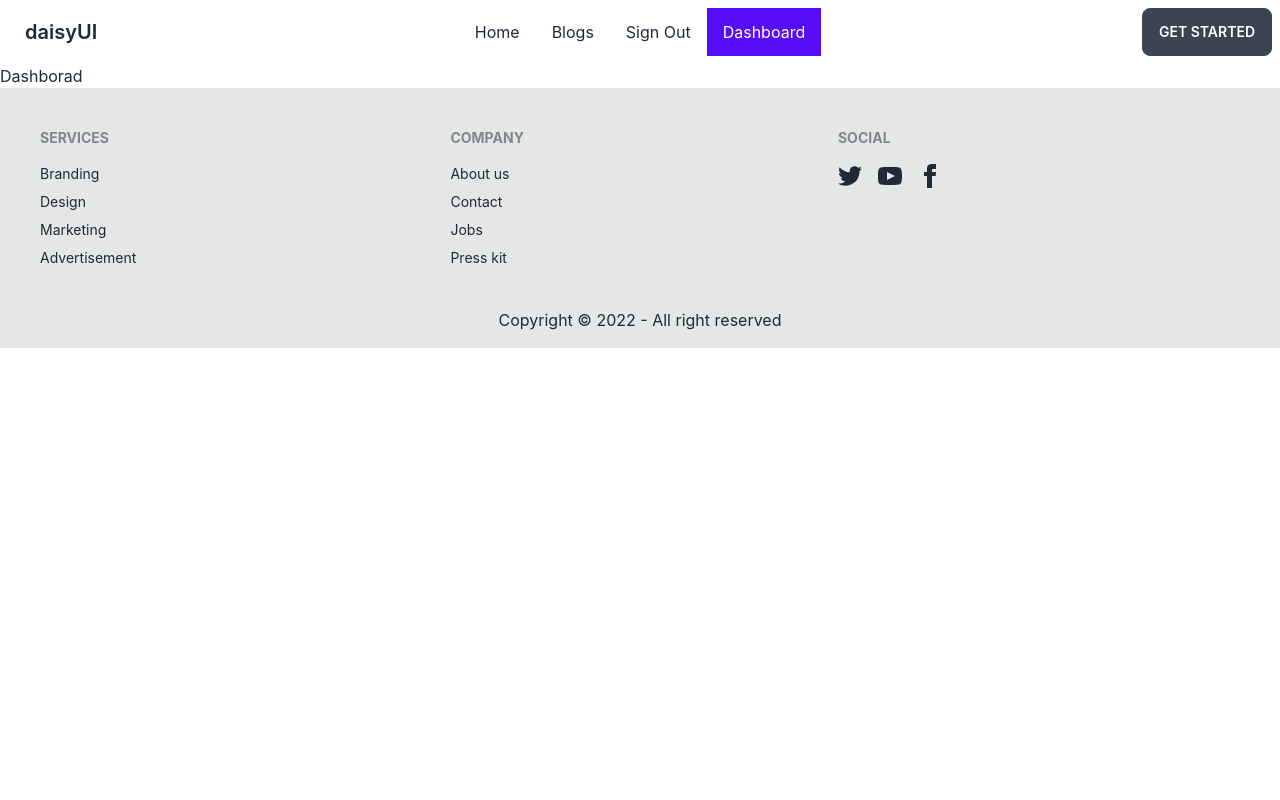
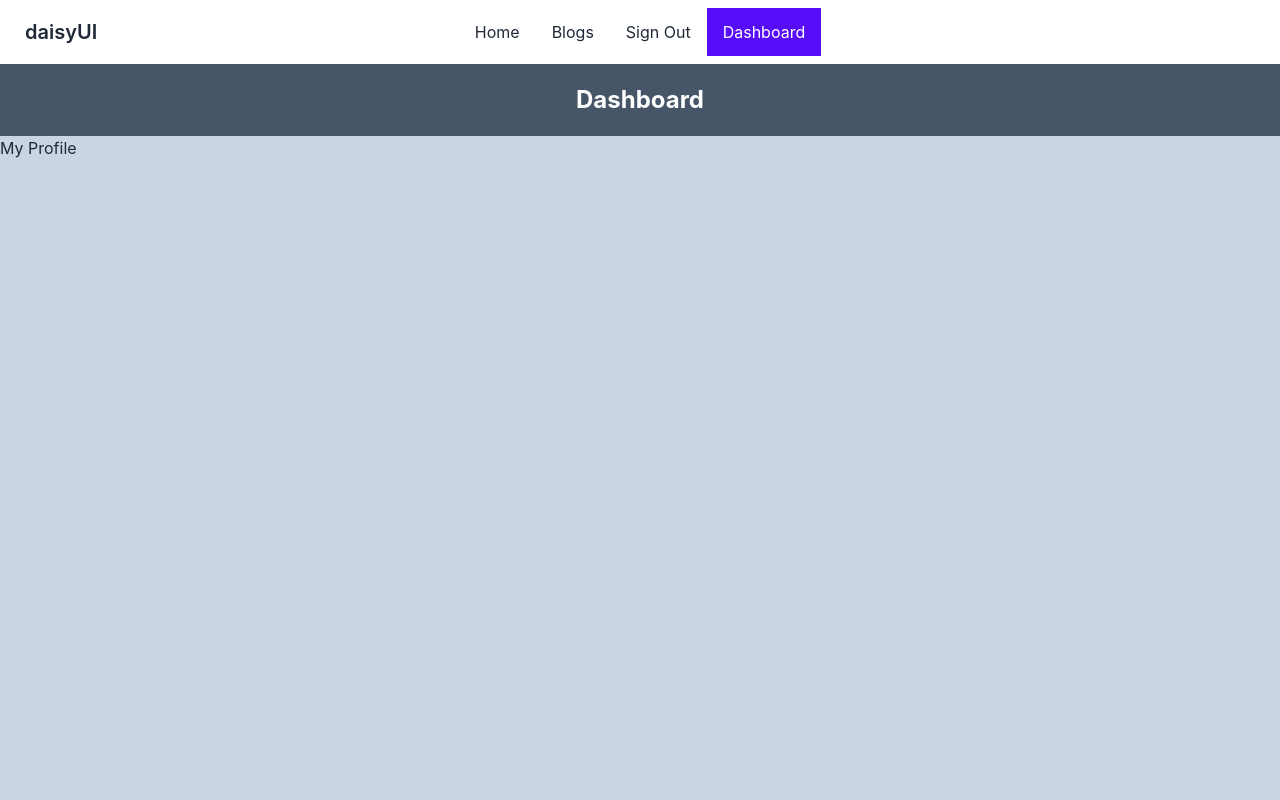
Before and after one commit to tanvirhossains/manufacturer_tools_client, a React (Create React App) app: page /dashboard in a window 1280 px wide. Shown: the top 800 px of the page. Built offline with nearby package versions, Linux system fonts and the light colour scheme; no server answers; sample sign-in values are in the browser's storage.

Commit message:
dashboard setup with nested route

```diff
--- a/src/App.js
+++ b/src/App.js
@@ -1,5 +1,8 @@
 import { Route, Routes } from 'react-router-dom';
+import AddReview from './Pages/DashBoard/AddReview';
 import DashBoard from './Pages/DashBoard/DashBoard';
+import MyOrders from './Pages/DashBoard/MyOrders';
+import MyProfile from './Pages/DashBoard/MyProfile';
 import Footer from './Pages/Home/Footer';
 import Home from './Pages/Home/Home';
 import Navbar from './Pages/Home/Navbar';
@@ -26,6 +29,12 @@ function App() {
           <Purchase />
         </RequireAuth>} />
 
+
+        <Route path="dashboard" element={<RequireAuth>  <DashBoard /></RequireAuth>} >
+          <Route index element={<MyProfile />} />
+          <Route path='addReview' element={<AddReview />} />
+          <Route path='myOrders' element={<MyOrders />} />
+        </Route>
       </Routes>
 
 
--- a/src/Pages/DashBoard/DashBoard.js
+++ b/src/Pages/DashBoard/DashBoard.js
@@ -1,9 +1,32 @@
 import React from 'react';
+import { NavLink, Outlet } from 'react-router-dom';
 
 const DashBoard = () => {
     return (
         <div>
-            <h1>Dashborad </h1>
+
+
+
+            <div class="drawer drawer-end">
+                <input id="tools-dashboard" type="checkbox" class="drawer-toggle" />
+                <div class="drawer-content bg-slate-300">
+                    {/* <!-- Page content here --> */}
+                    <h1 className='Text-center text-white text-center p-5 font-bold text-2xl w-full bg-slate-600'> Dashboard</h1>
+                    <Outlet></Outlet>
+
+
+                </div>
+                <div class="drawer-side">
+                    <label for="tools-dashboard" class="drawer-overlay"></label>
+                    <ul class="menu p-4 overflow-y-auto w-60 bg-base-100 text-base-content">
+                        {/* <!-- Sidebar content here --> */}
+                        <NavLink to='/dashboard'>My Profile</NavLink>
+                        <NavLink to='/dashboard/addReview'>Add A Review</NavLink>
+                        <NavLink to='/dashboard/myOrders'>My Orders</NavLink>
+                    </ul>
+
+                </div>
+            </div>
         </div>
     );
 };
--- a/src/Pages/Home/Navbar.js
+++ b/src/Pages/Home/Navbar.js
@@ -26,10 +26,12 @@ const Navbar = () => {
                     <div class="dropdown">
                         <label tabindex="0" class="btn btn-ghost lg:hidden">
                             <svg xmlns="http://www.w3.org/2000/svg" class="h-5 w-5" fill="none" viewBox="0 0 24 24" stroke="currentColor"><path stroke-linecap="round" stroke-linejoin="round" stroke-width="2" d="M4 6h16M4 12h8m-8 6h16" /></svg>
+
                         </label>
                         <ul tabindex="0" class="menu menu-compact dropdown-content mt-3 p-2 shadow bg-base-100 rounded-box w-52">
                             <li>
                                 {navLink}
+
                             </li>
                         </ul>
                     </div>
@@ -39,11 +41,16 @@ const Navbar = () => {
                     <ul class="menu menu-horizontal p-0">
                         <li>
                             {navLink}
+
                         </li>
                     </ul>
                 </div>
                 <div class="navbar-end">
-                    <a class="btn">Get started</a>
+                    <label for="tools-dashboard" tabindex="1" class="btn btn-ghost lg:hidden">
+                        <svg xmlns="http://www.w3.org/2000/svg" class="h-5 w-5" fill="none" viewBox="0 0 24 24" stroke="currentColor"><path stroke-linecap="round" stroke-linejoin="round" stroke-width="2" d="M4 6h16M4 12h8m-8 6h16" /></svg>
+
+                    </label>
+                    {/* <label class="btn btn-primary drawer-button lg:hidden">Open drawer</label> */}
                 </div>
             </div>
         </div>
```
